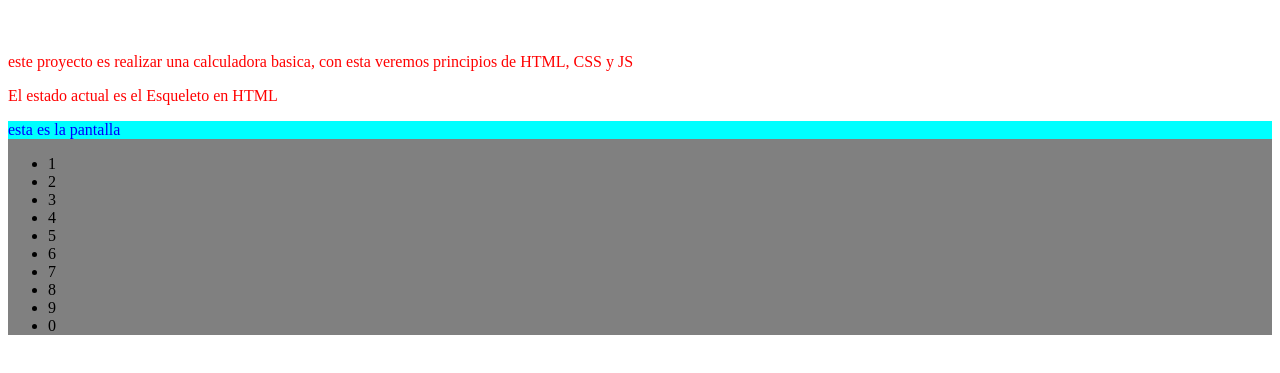
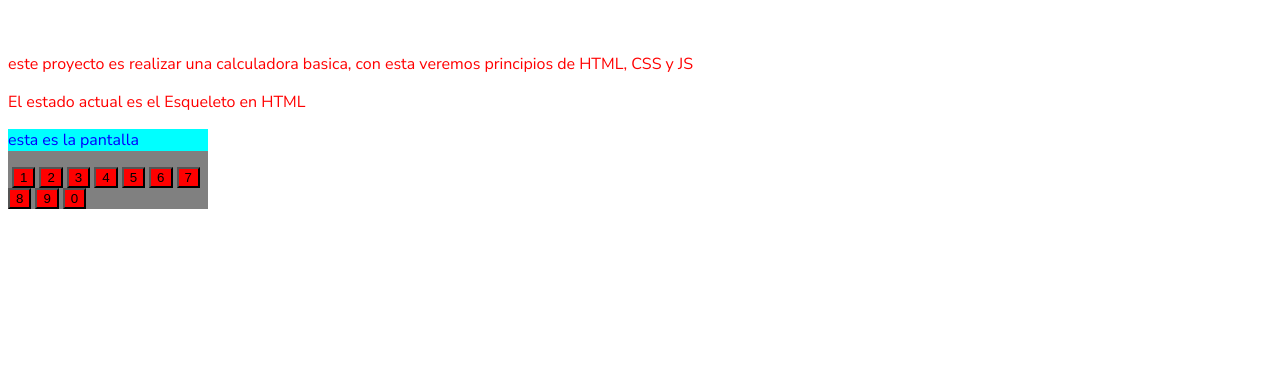
Before and after one commit to JSand89/proyectoCalculadoraBoot6am, a plain HTML site: page index.html in a window 1280 px wide. Shown: the part 61-434 px from the top of the page. Drawn offline with Linux system fonts and the light colour scheme.

Commit message:
subiendo update del css y cambio en los botones

```diff
--- a/index.html
+++ b/index.html
@@ -4,6 +4,9 @@
     <meta charset="UTF-8">
     <meta name="viewport" content="width=device-width, initial-scale=1.0">
     <title>proyecto inicial</title>
+    <link rel="preconnect" href="https://fonts.googleapis.com">
+    <link rel="preconnect" href="https://fonts.gstatic.com" crossorigin>
+    <!-- <link href="https://fonts.googleapis.com/css2?family=Nunito+Sans:ital,opsz,wght@0,6..12,200..1000;1,6..12,200..1000&display=swap" rel="stylesheet"> -->
     <link rel="stylesheet" href="styles.css">
 </head>
 <body>
@@ -19,18 +22,18 @@
         </div>
         <div id="teclado" class="teclado"></div>
         <!--este es un comentario-->
-        <ul>
-            <li>1</li>
-            <li>2</li>
-            <li>3</li>
-            <li>4</li>
-            <li>5</li>
-            <li>6</li>
-            <li>7</li>
-            <li>8</li>
-            <li>9</li>
-            <li>0</li>
-        </ul>
+
+            <button id = "btn1" class="btn1">1</button>
+            <button id = "btn2" class="btn2">2</button>
+            <button id = "btn3" class="btn3">3</button>
+            <button id = "btn4" class="btn4">4</button>
+            <button id = "btn5" class="btn5">5</button>
+            <button id = "btn6" class="btn6">6</button>
+            <button id = "btn7" class="btn7">7</button>
+            <button id = "btn8" class="btn8">8</button>
+            <button id = "btn9" class="btn9">9</button>
+            <button id = "btn0" class="btn0">0</button>
+
         <div id="intrucciones" class="intrucciones"></div>
     </section>
 
--- a/styles.css
+++ b/styles.css
@@ -1,15 +1,37 @@
+@import url('https://fonts.googleapis.com/css2?family=Nunito+Sans:ital,opsz,wght@0,6..12,200..1000;1,6..12,200..1000&display=swap');
 h1 {
     color: red;
 }
 p{
     color: red;
+    font-family: "Nunito Sans";
+}
+button{
+    background-color: red;
+}
+ul{
+    list-style: none;
 }
 .calculadora{
     background-color: gray;
+    width: 200px;
+
 }
 .pantalla{
     background-color: aqua;
+    border: 15px;
+    border-color: red;
 }
 .pantalla p{
     color: blue;
 }
+.teclado{
+    display: flex;
+    display: inline-block;
+}
+.teclado button{
+    background-color: blue;
+
+    height: 70px;
+
+}
```
